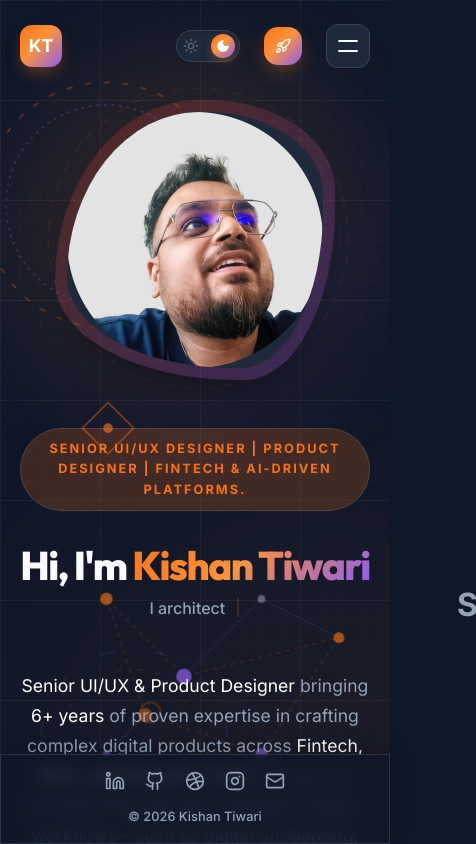
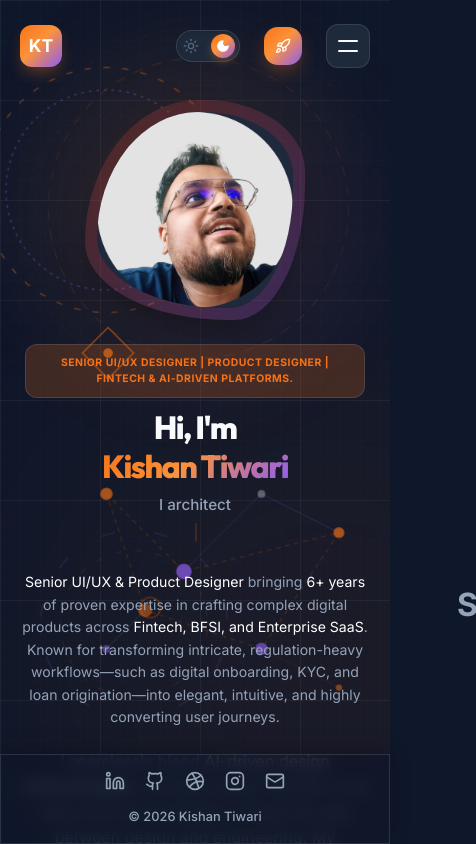
Before and after one commit to Kishan1092/Profile-Portfolio, a React (Vite) app: page / in a window 390 px wide. Shown: the top 844 px of the page, 476 px wide, since content can reach past the window. Built offline with nearby package versions, Linux system fonts and the light colour scheme.

Commit message:
Initial commit

```diff
--- a/index.html
+++ b/index.html
@@ -8,28 +8,28 @@
 
   <!-- Primary Meta Tags -->
   <title>Kishan Tiwari | Senior UI/UX Designer | Product Designer | Fintech & AI-Driven Platforms.</title>
-  <meta name="title"
-    content="Kishan Tiwari | Senior UI/UX Designer | Product Designer | Fintech & AI-Driven Platforms." />
+  <meta name="title" content="Kishan Tiwari | Senior UI/UX & Product Designer | Fintech & Digital Products" />
   <meta name="description"
-    content="Portfolio of Kishan Tiwari, a Senior UI/UX Designer with 6+ years of experience in Fintech, AI, and Product Design. Specializing in design systems, user research, and rapid prototyping." />
+    content="Portfolio of Kishan Tiwari, a Senior UI/UX Designer with 6+ years of experience crafting high-converting Fintech and Enterprise digital products. Contact for projects: kishan.tiwari1092@gmail.com." />
   <meta name="author" content="Kishan Tiwari" />
+  <meta name="reply-to" content="kishan.tiwari1092@gmail.com" />
   <meta name="keywords"
-    content="UI/UX Designer, Senior Designer, Fintech Design, AI Design, Product Designer, Kishan Tiwari, Portfolio, Design System, UX Research" />
+    content="UI/UX Designer, Senior Product Designer, Fintech Design, AI-Driven Design, Design Systems, UX Research, Conversion Rate Optimization, CRO, Digital Marketing Design, Kishan Tiwari, Portfolio" />
 
   <!-- Open Graph / Facebook -->
   <meta property="og:type" content="website" />
   <meta property="og:url" content="https://profile-portfolio-woad.vercel.app/" />
   <meta property="og:title" content="Kishan Tiwari | Senior UI/UX Designer & Product Strategist" />
   <meta property="og:description"
-    content="Portfolio of Kishan Tiwari, a Senior UI/UX Designer with 6+ years of experience in Fintech, AI, and Product Design." />
+    content="Senior UI/UX Designer specializing in scalable, high-conversion Fintech and BFSI experiences. Let's build something extraordinary: kishan.tiwari1092@gmail.com." />
   <meta property="og:image" content="/profile.png" />
 
   <!-- Twitter -->
   <meta property="twitter:card" content="summary_large_image" />
   <meta property="twitter:url" content="https://profile-portfolio-woad.vercel.app/" />
-  <meta property="twitter:title" content="Kishan Tiwari | Senior UI/UX Designer & Product Strategist" />
+  <meta property="twitter:title" content="Kishan Tiwari | Senior UI/UX & Product Designer" />
   <meta property="twitter:description"
-    content="Portfolio of Kishan Tiwari, a Senior UI/UX Designer with 6+ years of experience in Fintech, AI, and Product Design." />
+    content="Senior UI/UX Designer specializing in scalable, high-conversion Fintech and BFSI experiences. Let's build something extraordinary: kishan.tiwari1092@gmail.com." />
   <meta property="twitter:image" content="/profile.png" />
 
   <link rel="canonical" href="https://profile-portfolio-woad.vercel.app/" />
@@ -39,13 +39,14 @@
         "@context": "https://schema.org",
         "@type": "Person",
         "name": "Kishan Tiwari",
-        "jobTitle": "Senior UI/UX Designer",
+        "jobTitle": "Senior UI/UX & Product Designer",
         "url": "https://profile-portfolio-woad.vercel.app/",
+        "email": "kishan.tiwari1092@gmail.com",
+        "description": "Senior UI/UX Designer with 6+ years of experience in Fintech, AI, Conversion Rate Optimization, and Product Design. Open to digital projects and collaborations.",
         "sameAs": [
           "https://www.linkedin.com/in/kishan-tiwari-991b9b194/",
           "https://www.behance.net/kishantiwari1"
-        ],
-        "description": "Senior UI/UX Designer with 6+ years of experience in Fintech, AI, and Product Design."
+        ]
       }
     </script>
 </head>
--- a/src/components/About.css
+++ b/src/components/About.css
@@ -136,3 +136,13 @@
         font-size: 1.15rem;
     }
 }
+
+@media (max-width: 480px) {
+    .stat-card {
+        padding: 1.5rem;
+    }
+
+    .stat-number {
+        font-size: 2.5rem;
+    }
+}
--- a/src/components/Background.css
+++ b/src/components/Background.css
@@ -2,8 +2,8 @@
     position: fixed;
     top: 0;
     left: 0;
-    width: 100vw;
-    height: 100vh;
+    width: 100%;
+    height: 100%;
     z-index: -1;
     background-color: var(--bg-color);
     overflow: hidden;
--- a/src/components/Education.css
+++ b/src/components/Education.css
@@ -11,7 +11,7 @@
 
 .education-grid {
     display: grid;
-    grid-template-columns: repeat(auto-fit, minmax(clamp(300px, 100%, 400px), 1fr));
+    grid-template-columns: repeat(auto-fit, minmax(clamp(280px, 100%, 400px), 1fr));
     gap: 2rem;
     max-width: 100%;
     margin: 0 auto;
@@ -63,10 +63,20 @@
     }
 
     .education-card {
-        padding: 2.5rem 2rem;
+        padding: 2rem 1.5rem;
     }
 
     .edu-degree {
         font-size: 1.4rem;
     }
 }
+
+@media (max-width: 480px) {
+    .education-card {
+        padding: 1.5rem;
+    }
+
+    .edu-degree {
+        font-size: 1.25rem;
+    }
+}
--- a/src/components/Experience.css
+++ b/src/components/Experience.css
@@ -84,10 +84,24 @@
     .experience-item {
         grid-template-columns: 1fr;
         gap: 1.5rem;
-        padding: 2.5rem;
+        padding: 2rem;
     }
 
     .exp-role {
         font-size: 1.5rem;
     }
 }
+
+@media (max-width: 480px) {
+    .experience-item {
+        padding: 1.5rem;
+    }
+
+    .exp-company {
+        font-size: 1rem;
+    }
+
+    .exp-desc {
+        font-size: 0.95rem;
+    }
+}
--- a/src/components/Hero.css
+++ b/src/components/Hero.css
@@ -28,8 +28,7 @@
 }
 
 .hero-badge {
-    display: inline-flex;
-    align-items: center;
+    display: inline-block;
     background: var(--primary-glow);
     color: var(--primary-color);
     padding: 0.6rem 1.2rem;
@@ -39,7 +38,8 @@
     margin-bottom: 2rem;
     border: 1px solid var(--border-color);
     text-transform: uppercase;
-    letter-spacing: 2px;
+    letter-spacing: 1px;
+    line-height: 1.5;
 }
 
 .hero-title {
@@ -83,6 +83,8 @@
         justify-content: center;
         width: 100%;
         gap: 0.5rem;
+        flex-wrap: wrap;
+        height: auto;
     }
 
     .dynamic-text {
@@ -272,9 +274,63 @@
         padding-top: 100px;
     }
 
+    .hero-main-grid {
+        gap: 1.5rem;
+    }
+
+    .profile-image-container {
+        width: 220px;
+        height: 220px;
+        margin-bottom: 0px;
+    }
+
+    .hero-badge {
+        border-radius: 12px;
+        font-size: 0.65rem;
+        padding: 0.6rem 0.8rem;
+        line-height: 1.6;
+        letter-spacing: 0.5px;
+        margin-bottom: 10px;
+        width: 100%;
+        max-width: 340px;
+        text-align: center;
+    }
+
+    .hero-title {
+        font-size: 2rem;
+        display: flex;
+        flex-direction: column;
+        line-height: 1.2;
+        margin-bottom: 0.5rem;
+    }
+
+    .typewriter-row {
+        font-size: 0.95rem;
+        margin-bottom: 1.5rem;
+        display: flex;
+        flex-direction: column;
+        align-items: center;
+        justify-content: center;
+        width: 100%;
+        gap: 0.2rem;
+    }
+
+    .dynamic-text {
+        min-width: unset;
+        width: 100%;
+        text-align: center;
+    }
+
+    .hero-subtitle {
+        font-size: 0.88rem;
+        line-height: 1.6;
+        margin-bottom: 1.25rem;
+    }
+
     .hero-actions {
         flex-direction: column;
         width: 100%;
+        gap: 0.8rem;
     }
 
     .hero-actions .btn {
--- a/src/components/Skills.css
+++ b/src/components/Skills.css
@@ -6,7 +6,7 @@
 
 .skills .section-header {
     text-align: center;
-    margin-bottom: 5rem;
+    margin-bottom: 3rem;
     max-width: 900px;
     margin-left: auto;
     margin-right: auto;
@@ -15,7 +15,8 @@
 .skills-grid-modern {
     display: grid;
     grid-template-columns: repeat(12, 1fr);
-    gap: 2.5rem;
+    gap: 1.5rem;
+    margin-bottom: 24px;
     max-width: 100%;
     margin: 0 auto;
 }
@@ -124,8 +125,15 @@
 }
 
 @media (max-width: 1100px) {
+    .skills-grid-modern {
+        display: flex;
+        flex-direction: column;
+        gap: 1.5rem;
+    }
+
     .skill-category-card {
-        grid-column: span 12;
+        grid-column: auto;
+        width: 100%;
     }
 }
 
@@ -144,6 +152,27 @@
     }
 }
 
+@media (max-width: 480px) {
+    .skills {
+        padding: 3rem 0;
+    }
+
+    .skill-category-card {
+        padding: 1.5rem 1.25rem;
+        border-radius: 24px;
+    }
+
+    .category-title {
+        font-size: 1.25rem;
+        margin-bottom: 1.5rem;
+    }
+
+    .skill-tag {
+        padding: 0.6rem 1rem;
+        font-size: 0.85rem;
+    }
+}
+
 .skills-cta {
     margin-top: 5rem;
     display: flex;
--- a/src/components/Work.css
+++ b/src/components/Work.css
@@ -24,7 +24,7 @@
 
 .projects-grid {
     display: grid;
-    grid-template-columns: repeat(auto-fit, minmax(clamp(300px, 100%, 400px), 1fr));
+    grid-template-columns: repeat(auto-fit, minmax(clamp(280px, 100%, 400px), 1fr));
     gap: 3rem;
     max-width: 100%;
     margin: 0 auto;
--- a/src/index.css
+++ b/src/index.css
@@ -53,6 +53,8 @@ body {
 
 html {
   scroll-behavior: smooth;
+  overflow-x: hidden;
+  width: 100%;
 }
 
 body {
@@ -61,6 +63,8 @@ body {
   font-family: var(--font-body);
   line-height: 1.6;
   overflow-x: hidden;
+  width: 100%;
+  position: relative;
   -webkit-font-smoothing: antialiased;
   transition: background-color 0.3s ease, color 0.3s ease;
 }
```
